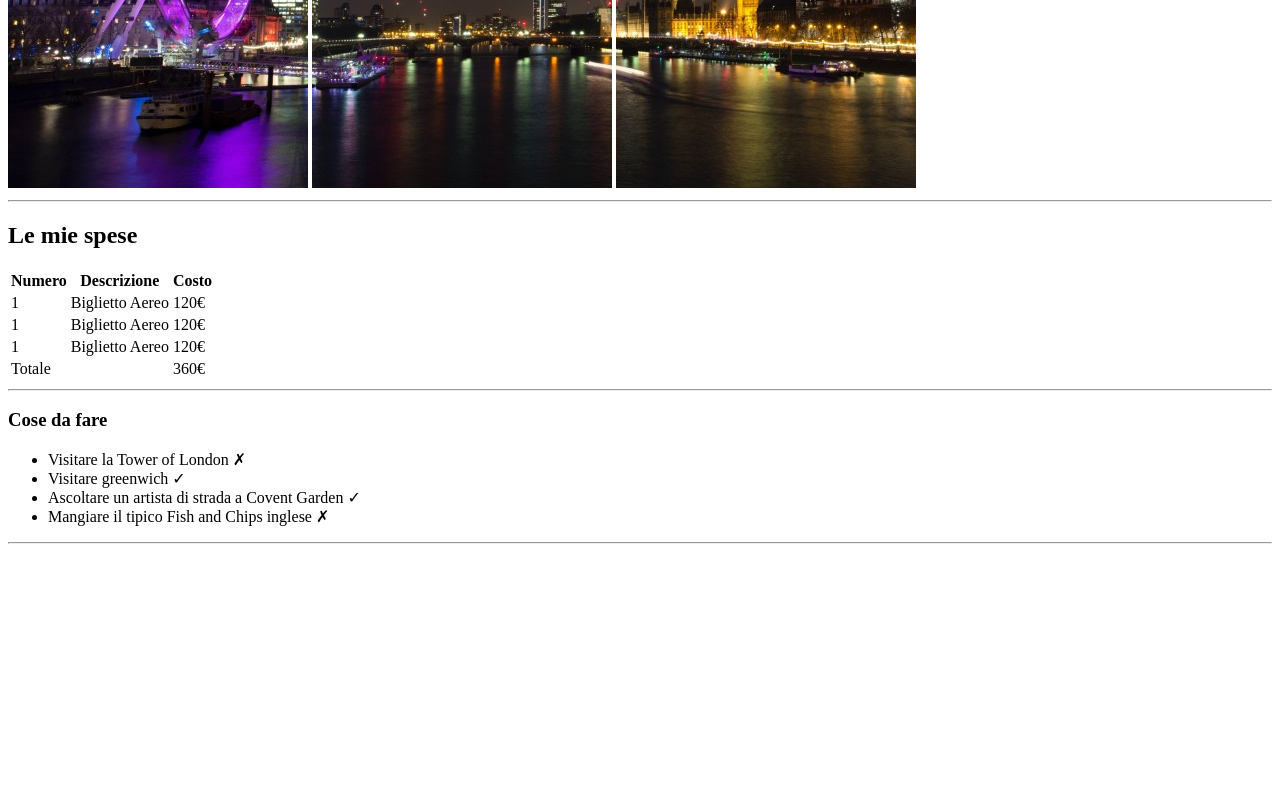
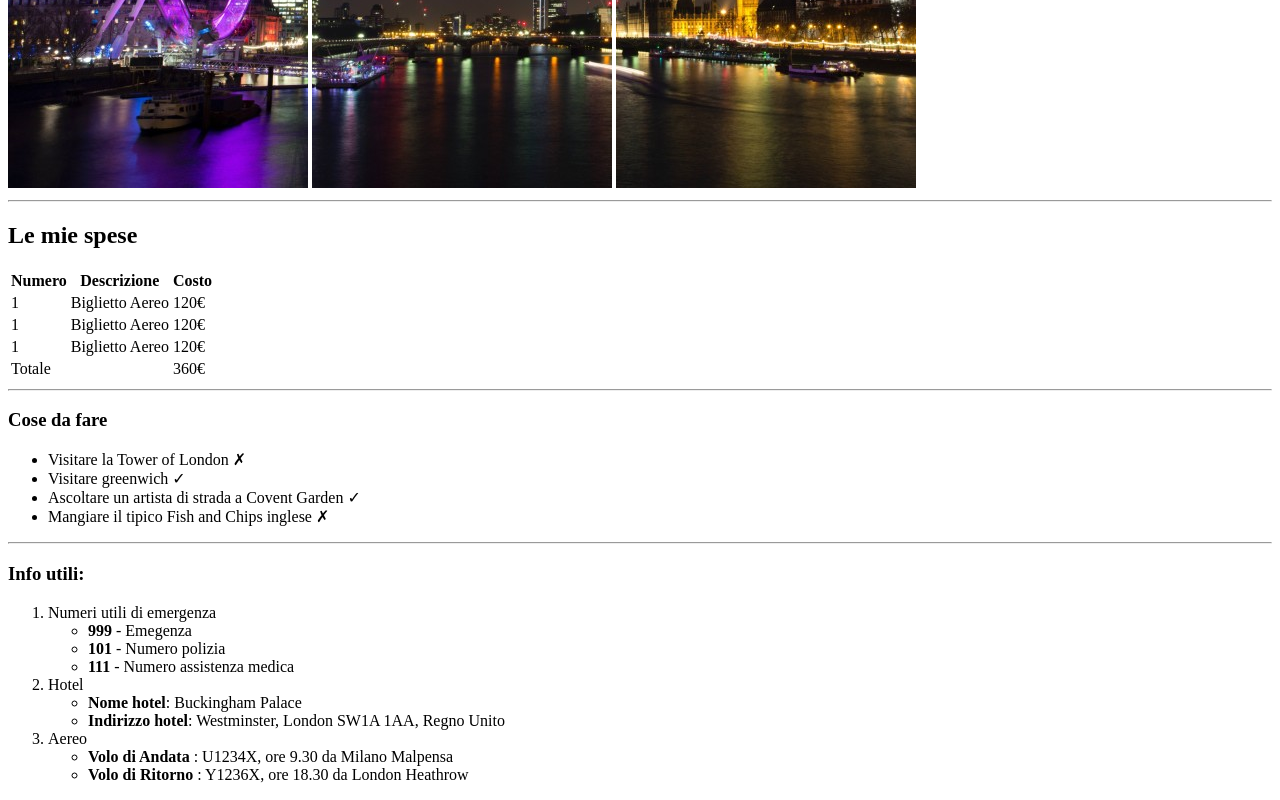
Before and after one commit to saragrigolin/html-london-trip, a plain HTML site: page index.html in a window 1280 px wide. Shown: the part 492-1292 px from the top of the page. Before the commit the page ends 1044 px from the top, so only its background shows below. Drawn offline with Linux system fonts and the light colour scheme.

Commit message:
add "info utili" section

```diff
--- a/index.html
+++ b/index.html
@@ -65,6 +65,34 @@
             </ul>
         </div>
         <hr>
+        <!-- sezione "Info utili" -->
+        <div>
+            <h3>Info utili:</h3>
+            <ol>
+                <li>
+                    Numeri utili di emergenza
+                    <ul>
+                        <li><strong>999</strong> - Emegenza</li>
+                        <li><strong>101</strong> - Numero polizia</li>
+                        <li><strong>111</strong> - Numero assistenza medica</li>
+                    </ul>
+                </li>
+                <li>
+                    Hotel
+                    <ul>
+                        <li><strong>Nome hotel</strong>: Buckingham Palace</li>
+                        <li><strong>Indirizzo hotel</strong>: Westminster, London SW1A 1AA, Regno Unito</li>
+                    </ul>
+                </li>
+                <li>
+                    Aereo
+                    <ul>
+                        <li><strong>Volo di Andata</strong> : U1234X, ore 9.30 da Milano Malpensa</li>
+                        <li><strong>Volo di Ritorno</strong> : Y1236X, ore 18.30 da London Heathrow</li>
+                    </ul>
+                </li>
+            </ol>
+        </div>
     </main>
 </body>
 </html>
```
